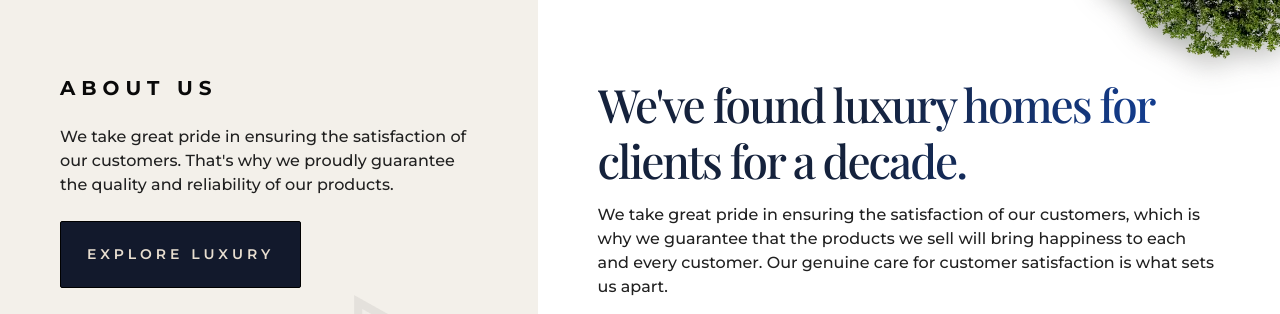
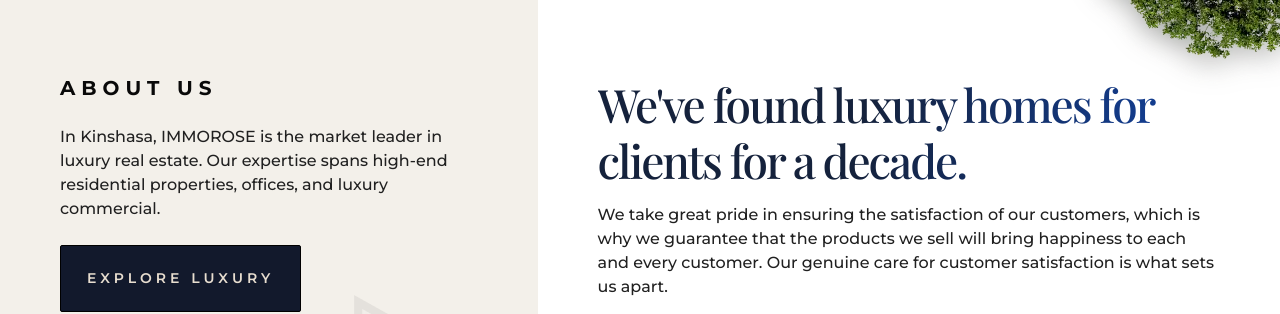
Before and after one commit to Sreenivastechjet/immorose, a Next.js app: page / in a window 1280 px wide. Shown: the part 820-1134 px from the top of the page. Built offline with nearby package versions, Linux system fonts and the light colour scheme; a web font is replaced by a local one.

Commit message:
Add about us text content in home page

```diff
--- a/src/app/page.js
+++ b/src/app/page.js
@@ -244,9 +244,7 @@
         <div className={styles.about_sec}>
           <h3 data-aos="fade-up">ABOUT US</h3>
           <p data-aos="fade-up">
-            We take great pride in ensuring the satisfaction of our customers.
-            That's why we proudly guarantee the quality and reliability of our
-            products.
+          In Kinshasa, IMMOROSE is the market leader in luxury real estate. Our expertise spans high-end residential properties, offices, and luxury commercial.
           </p>
           <Link
             href="#"
```
